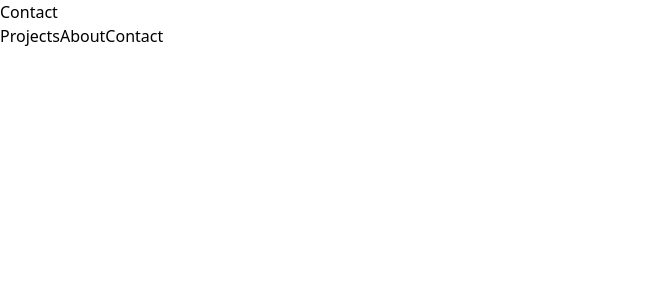
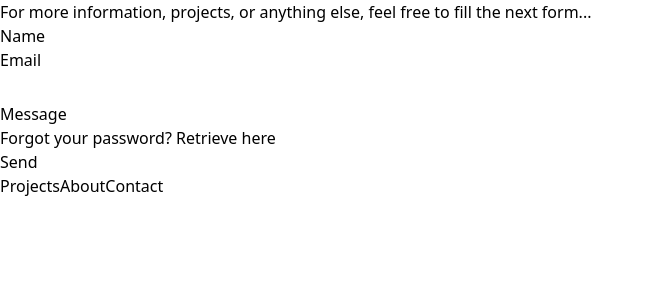
Before and after one commit to clementeaf/portfolio-react, a React (Vite) app: page /contact in a window 1280 px wide. Shown: the top 300 px of the page, without its empty margins (0-652 px from the left). Built offline with nearby package versions, Linux system fonts and the light colour scheme.

Commit message:
Contact form

```diff
--- a/src/pages/Contact.jsx
+++ b/src/pages/Contact.jsx
@@ -1,7 +1,69 @@
-import React from 'react'
+import React from 'react';
+import { Formik, Field, Form } from 'formik';
 
 export default function Contact() {
   return (
-    <div>Contact</div>
-  )
+    <div className="flex flex-col w-full text-justify gap-10 mt-5">
+      <p className="text-[25px] tracking-[5px] pb-5">
+        For more information, projects, or anything else, feel free to fill the next form...
+      </p>
+      <div className='flex w-[350px] ml-3 place-self-center'>
+        <Formik
+          initialValues={{
+            name: '',
+            email: '',
+            message: '',
+          }}
+          onSubmit={async (values) => {
+            console.log(values);
+          }}
+        >
+          {({ values }) => (
+            <Form className="flex flex-col w-full gap-2">
+              <div className="flex flex-col items-start justify-start">
+                <label htmlFor="user">Name</label>
+                <Field
+                  id="name"
+                  name="name"
+                  className="flex w-full border-b border-black px-2 py-1 bg-transparent focus:outline-none"
+                />
+              </div>
+
+              <div className="flex flex-col items-start justify-start">
+                <label htmlFor="password">Email</label>
+                <Field
+                  id="email"
+                  name="email"
+                  type="email"
+                  className="flex w-full border-b border-black px-2 py-1 bg-transparent focus:outline-none"
+                />
+              </div>
+
+              <div className="flex flex-col items-start justify-start mt-7">
+                <label htmlFor="password">Message</label>
+                <Field
+                  as="textarea"
+                  id="message"
+                  name="message"
+                  className="flex w-full border rounded-sm border-black px-2 py-1 bg-transparent focus:outline-none"
+                  style={{ resize: 'none' }}
+                />
+              </div>
+
+              <p className="font-light text-black/50 my-4">
+                Forgot your password? Retrieve here
+              </p>
+
+              <button
+                type="submit"
+                className="bg-black text-white py-1 rounded-md transition duration-300 ease-in-out"
+              >
+                Send
+              </button>
+            </Form>
+          )}
+        </Formik>
+      </div>
+    </div>
+  );
 }
```
